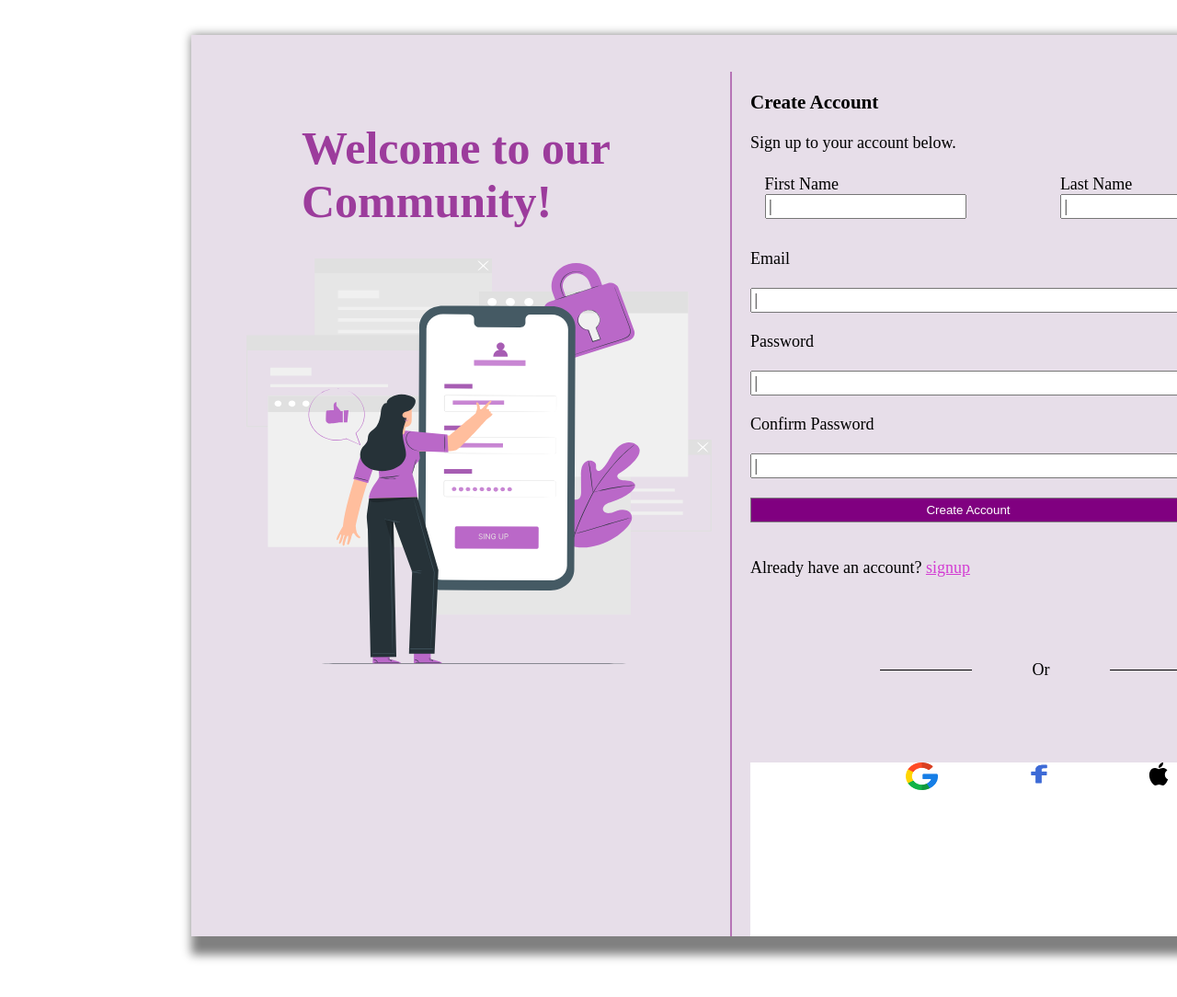
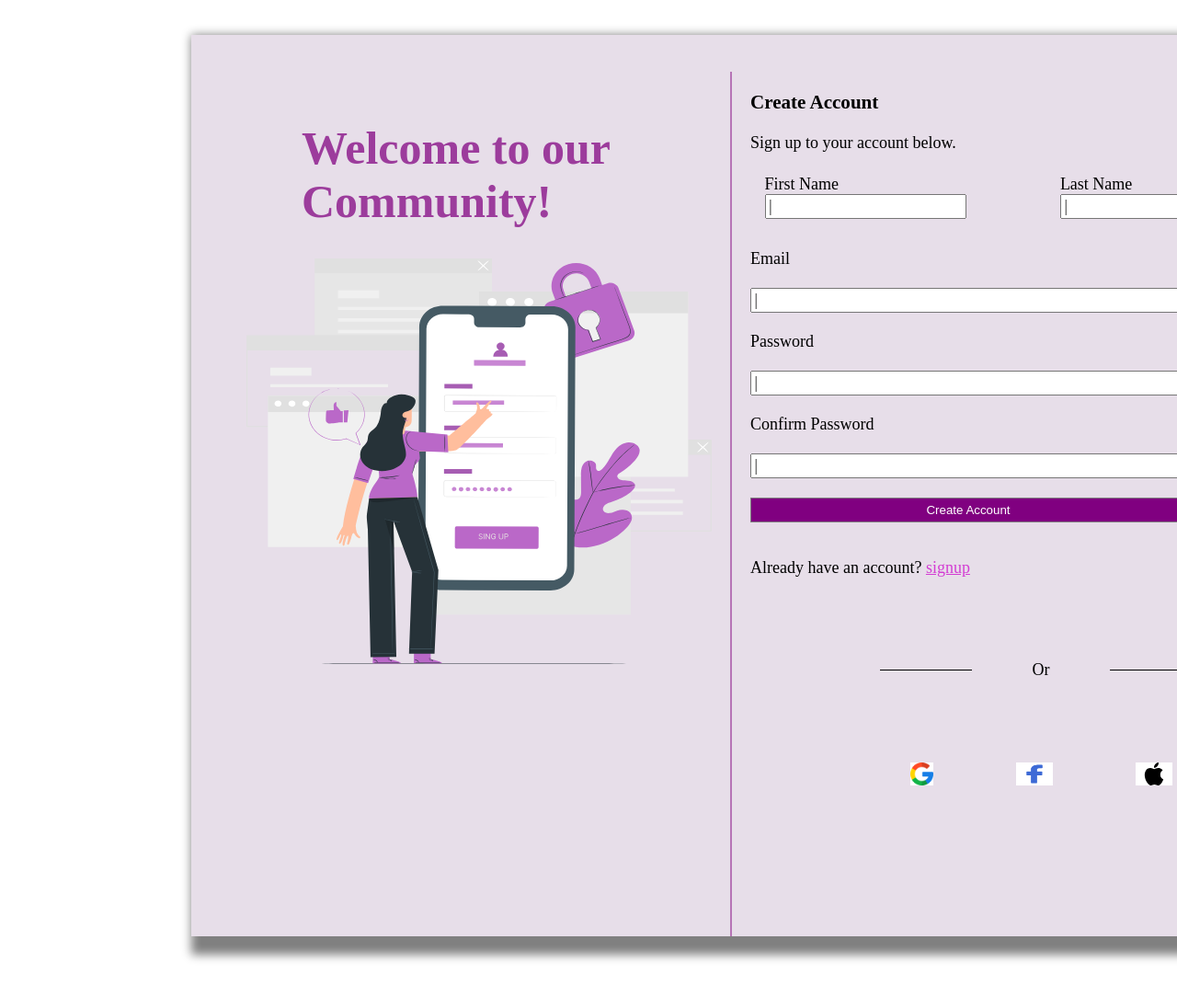
Before and after one commit to esthernkariuki/Signup-page, a plain HTML site: page index.html in a window 1280 px wide. Shown: the top 1084 px of the page at 92% size. Drawn offline with Linux system fonts and the light colour scheme.

Commit message:
modified style

```diff
--- a/style.css
+++ b/style.css
@@ -65,7 +65,7 @@
     justify-content: center;
     height: 5cm;
     gap: 90px;
-    background-color:white;
+
 
 
           }
@@ -75,15 +75,18 @@
     #facebook{
       height: 25px;
       width: 40px;
+      background-color: white;
 
     }
     #google{
-      height:30px;
-      width: 35px;
+      height:25px;
+      width: 25px;
+      background-color: white;
      }
     #apple{
       height: 25px;
       width:40px;
+      background-color:white;
     }
 
     .container{
```
